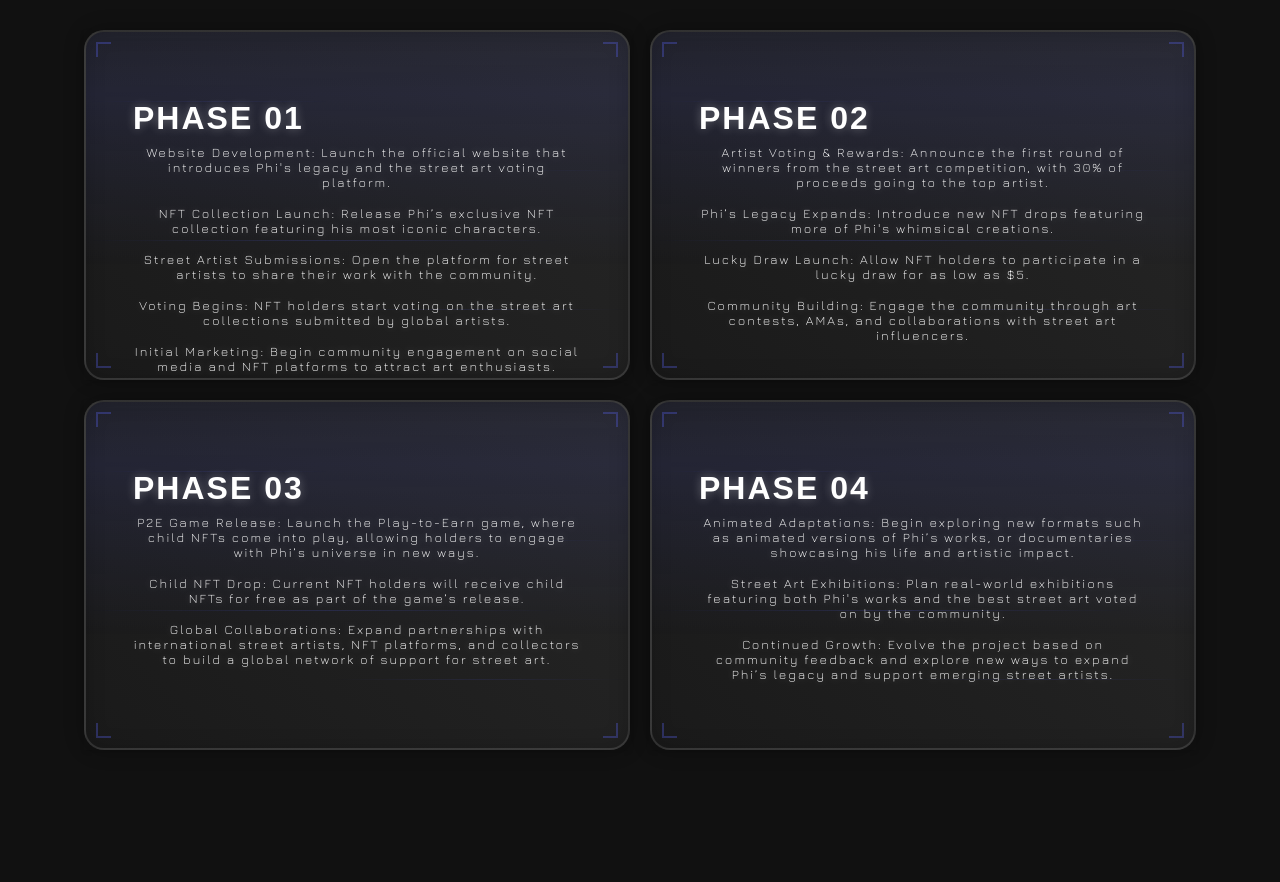
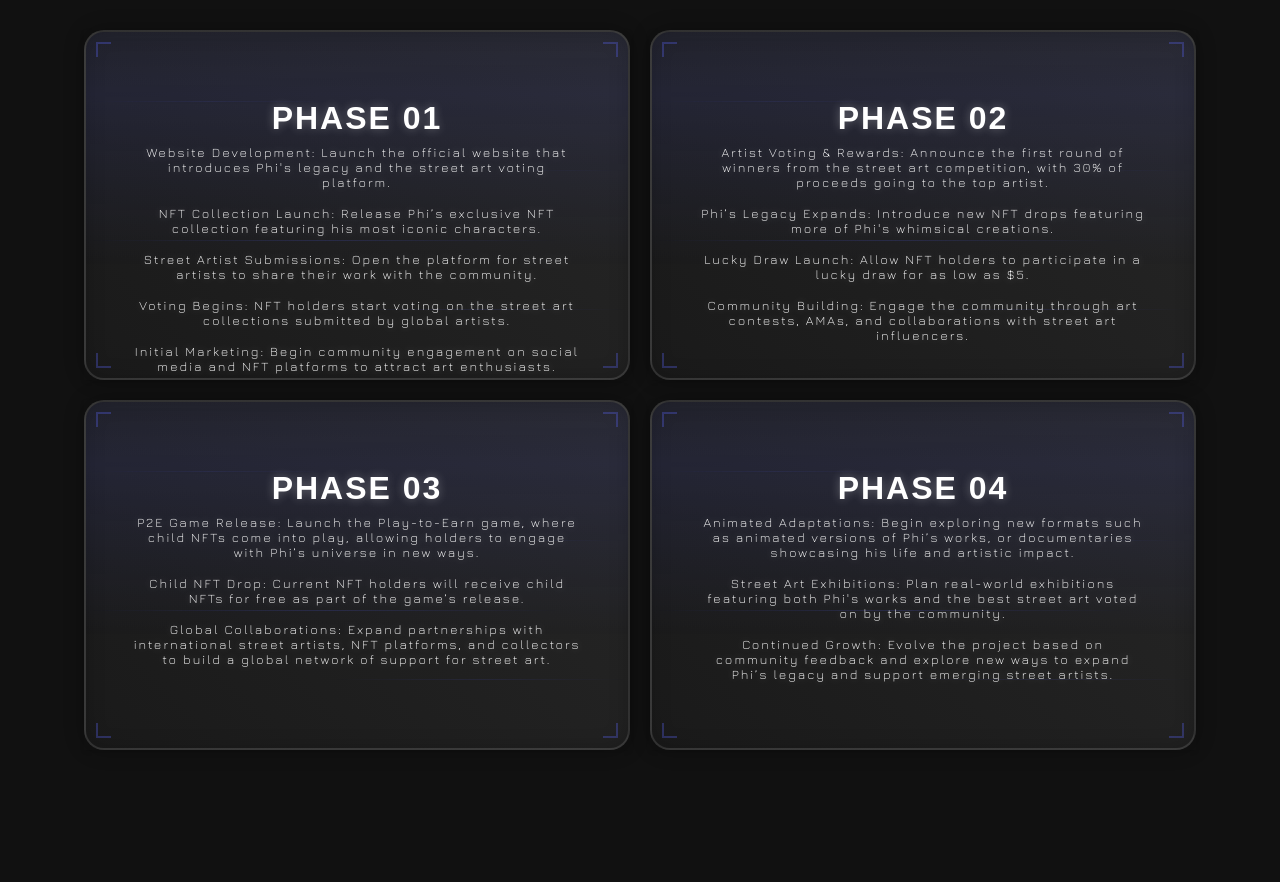
Before and after one commit to GeethSheheran/React-NFT-Website, a React (Create React App) app: page / in a window 1280 px wide. Shown: the part 3595-4477 px from the top of the page. Built offline with nearby package versions, Linux system fonts and the light colour scheme; a web font is replaced by a local one.

Commit message:
features/center

```diff
--- a/src/components/Roadmap.css
+++ b/src/components/Roadmap.css
@@ -99,6 +99,10 @@
   font-size: 0.8rem;
   text-align: center;
   margin-bottom: 1rem;
+}
+
+.subhead{
+  text-align: center !important;
 }
 .title {
   opacity: 0;
--- a/src/components/Roadmap.js
+++ b/src/components/Roadmap.js
@@ -28,7 +28,7 @@ function Roadmap() {
                   <span></span>
                 </div>
                 <div id="prompt">
-                  <h3>PHASE 01</h3>
+                  <h3 className="subhead">PHASE 01</h3>
                   <ul>
                     <li>
                       Website Development: Launch the official website that
@@ -101,7 +101,7 @@ function Roadmap() {
                   <span></span>
                 </div>
                 <div id="prompt">
-                  <h3>PHASE 02</h3>
+                  <h3  className="subhead">PHASE 02</h3>
                   <ul>
                     <li>
                       {" "}
@@ -172,7 +172,7 @@ function Roadmap() {
                   <span></span>
                 </div>
                 <div id="prompt">
-                  <h3>PHASE 03</h3>
+                  <h3 className="subhead">PHASE 03</h3>
                   <ul>
                     <li>
                       P2E Game Release: Launch the Play-to-Earn game, where
@@ -239,7 +239,7 @@ function Roadmap() {
                   <span></span>
                 </div>
                 <div id="prompt">
-                  <h3>PHASE 04</h3>
+                  <h3 className="subhead">PHASE 04</h3>
                   <ul>
                     <li>
                       Animated Adaptations: Begin exploring new formats such as
```
